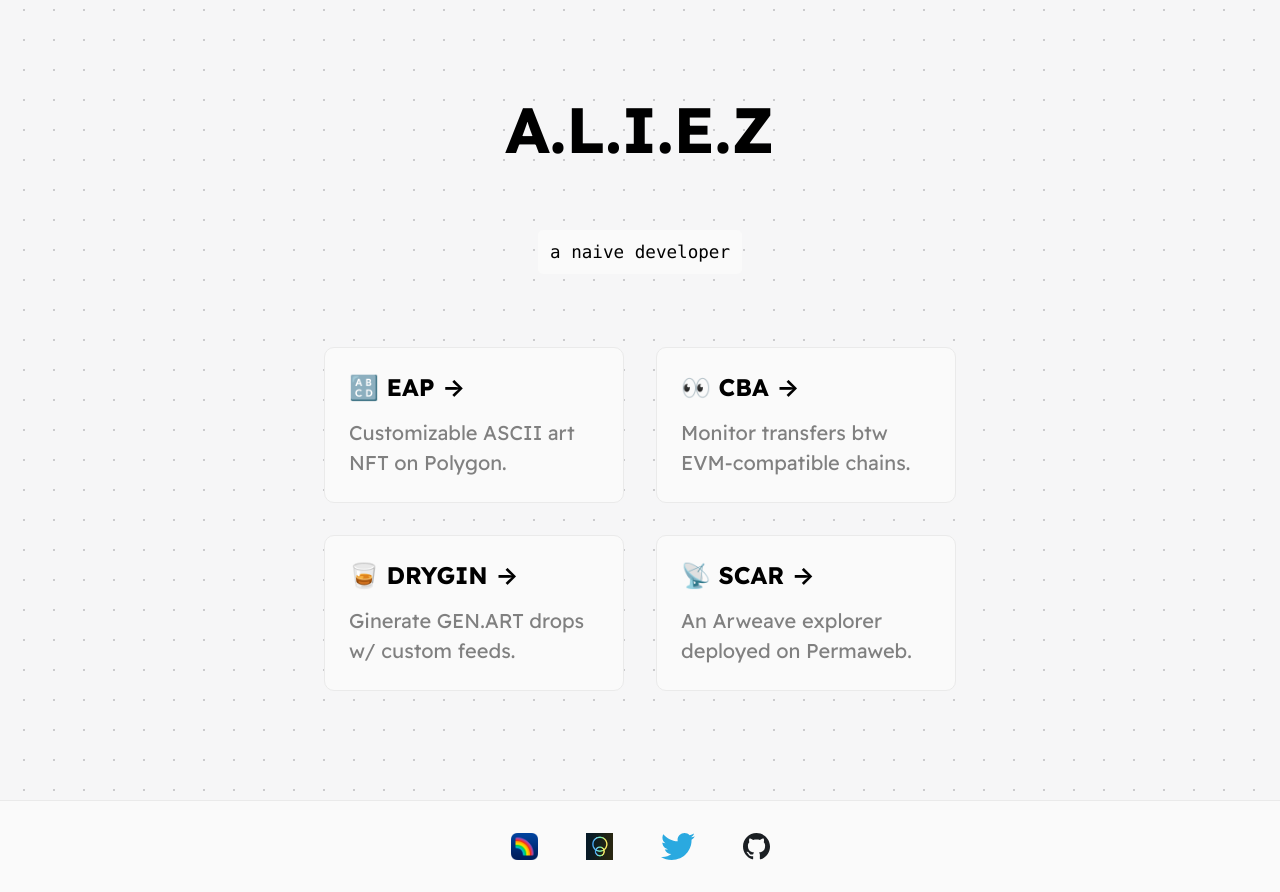
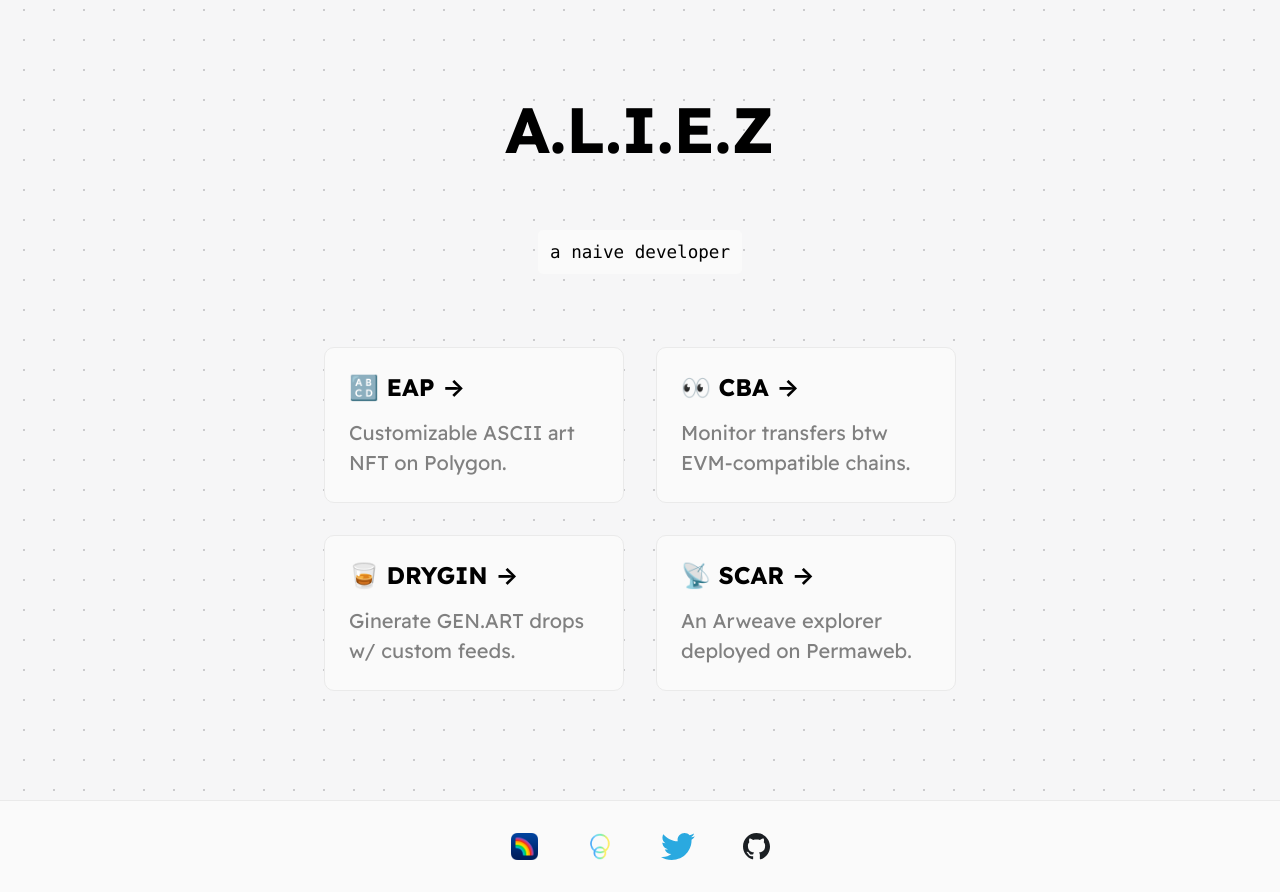
Before and after one commit to renzholy/aliez.io, a Next.js app: page / in a window 1280 px wide. Built offline with nearby package versions, Linux system fonts and the light colour scheme.

Commit message:
change orbis pic

```diff
--- a/pages/index.tsx
+++ b/pages/index.tsx
@@ -88,7 +88,7 @@ const Home: NextPage = () => {
         >
           <span className={styles.logo}>
             <Image
-              src="/orbis.jpg"
+              src="/orbis.png"
               alt="Orbis Logo"
               width={139 / 5}
               height={139 / 5}
```
Also changed, not shown: public/orbis.jpg (deleted), public/orbis.png (added).
